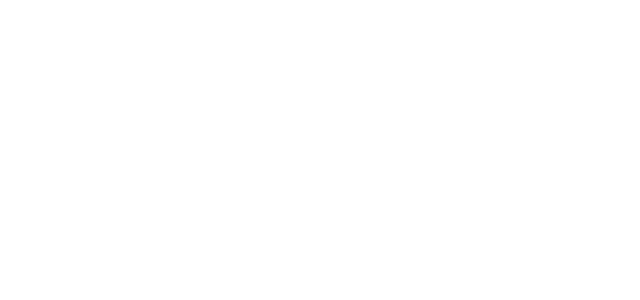
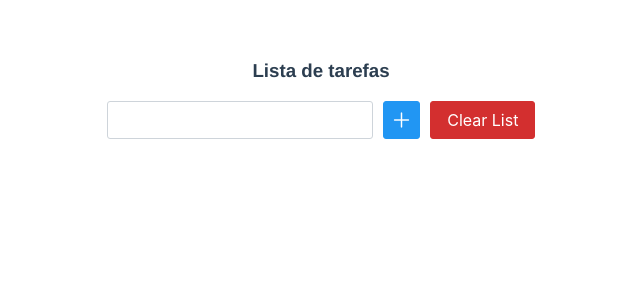
Before and after one commit to vitoria-a/vitoria-a-vue-project, a Vue app: page / in a window 1280 px wide. Shown: the top 300 px of the page, without its empty margins (319-959 px from the left). Built offline with nearby package versions, Linux system fonts and the light colour scheme.

Commit message:
using the ToDo componentn

```diff
--- a/src/App.vue
+++ b/src/App.vue
@@ -1,4 +1,6 @@
-<template></template>
+<template>
+  <ToDo />
+</template>
 
 <script>
 import ToDo from "./components/ToDo.vue";
```
